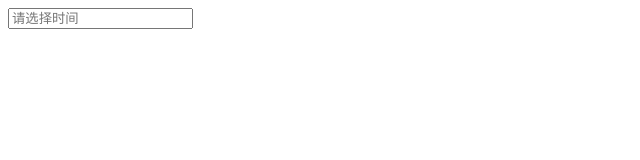
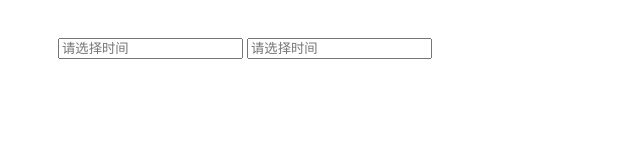
Before and after one commit to ruichengping/Jcalendar, a plain HTML site: page src/index.html in a window 1280 px wide. Shown: the whole page, without its empty margins (0-640 px from the left). Drawn offline with Linux system fonts and the light colour scheme.

Commit message:
1.修复Jcalendar不能支持多个实例  2.动态计算选择器的位置

```diff
--- a/src/index.html
+++ b/src/index.html
@@ -7,8 +7,15 @@
     <title>Jcalendar</title>
     <link rel="stylesheet" type="text/css" href="./css/Jcalendar.css">
 </head>
+<style>
+    #date{
+        margin-top: 30px;
+        margin-left: 50px;
+    }
+</style>
 <body>
-    <input id="date" type="text" value="" placeholder="请选择时间"/>
+    <input id="date"  type="text" value="" placeholder="请选择时间"/>
+    <input id="date1"  type="text" value="" placeholder="请选择时间"/>
 
 </body>
 <script src="./js/Jcalendar.js"></script>
@@ -16,5 +23,8 @@
     new Jcalendar({
         input:'date',
     });
+     new Jcalendar({
+        input:'date1',
+    });
 </script>
 </html>
--- a/src/js/Jcalendar.js
+++ b/src/js/Jcalendar.js
@@ -1,26 +1,54 @@
 (function (win, doc) {
-    var currentYear = "";
-    var currentMonth = "";
     //根据input来计算并设置Jcalendar的top值和left值
-    function setPosition(inputDom) {
+    function setPosition(inputDom,selector) {
         var left = inputDom.offsetLeft;
-        var top = inputDom.clientHeight + inputDom.offsetHeight + 6;
-        console.log(left + ";" + top);
+        var top = inputDom.offsetTop + inputDom.offsetHeight + 6;
+        selector.style.left = left + "px";
+        selector.style.top = top + "px";
     }
-    function toTwo(num){
-        if(num<10){
-            return "0"+num;
-        }else{
+
+    function toTwo(num) {
+        if (num < 10) {
+            return "0" + num;
+        } else {
             return num;
         }
     }
+
+    function checkDateStr(dateStr) {
+        var dateArray = dateStr.split("-");
+        var currentYear = "";
+        var currentMonth = "";
+        var currentDay = "";
+        var today = new Date();
+        if (dateStr === '') {
+            currentYear = today.getFullYear();
+            currentMonth = today.getMonth() + 1;
+            currentDay = today.getDate();
+        } else if (dateArray.length === 3) {
+            var year = dateArray[0];
+            var month = parseInt(dateArray[1]);
+            var day = parseInt(dateArray[2]);
+            if (new Date(year, month, 0) >= day) {
+                currentYear = year;
+                currentMonth = month;
+                currentDay = day;
+            }
+        }
+        return {
+            "currentYear": currentYear,
+            "currentMonth": currentMonth,
+            "currentDay": currentDay
+        }
+    }
     //根据年，月获取日数组
-    function getMonthData(year, month) {
+    function getMonthData(year, month, day) {
         var days = [];
         var today = new Date();
-        if (!year || !month) {
+        if (!year | !month | !day) {
             year = today.getFullYear();
             month = today.getMonth() + 1;
+            day = today.getDate();
         }
         //获取该月第一天的Date对象
         var firstDateObj = new Date(year, month - 1, 1);
@@ -39,9 +67,12 @@
             var className = "available disabled";
             var thisMonth = month - 1;
             var date = lastDateOfPrevMonth - firstDateWeekDay + i + 1;
-            if (thisMonth === 0) { thisMonth = 1; }
+            if (thisMonth === 0) {
+                thisMonth = 1;
+            }
             days.push({
                 "date": date,
+                "showDate": date,
                 "thisMonth": thisMonth,
                 "className": className
             });
@@ -51,14 +82,25 @@
             var className = "available";
             var date = i + 1;
             var thisMonth = month;
-            if (date === today.getDate()) {
+            if (date === day) {
                 className = "available current";
             }
+            if (today.getDate() === date && today.getFullYear() === year && today.getMonth() + 1 === month) {
                 days.push({
                     "date": date,
+                    "showDate": "今天",
                     "thisMonth": thisMonth,
                     "className": className
                 });
+            } else {
+                days.push({
+                    "date": date,
+                    "showDate": date,
+                    "thisMonth": thisMonth,
+                    "className": className
+                });
+            }
+
         }
         var nextMonthLength = days.length;
         //下月
@@ -66,9 +108,12 @@
             var className = 'available disabled';
             var date = i + 1;
             var thisMonth = month + 1;
-            if (thisMonth === 13) { thisMonth = 12; }
+            if (thisMonth === 13) {
+                thisMonth = 12;
+            }
             days.push({
                 "date": date,
+                "showDate": date,
                 "thisMonth": thisMonth,
                 "className": className
             });
@@ -79,8 +124,12 @@
             "days": days
         }
     }
+
     function Jcalendar(options) {
         this.inputDom = doc.getElementById(options.input);
+        this.currentYear = "";
+        this.currentMonth = "";
+        this.currentDay = "";
         this.init();
     }
     Jcalendar.prototype = {
@@ -89,79 +138,112 @@
             this.render();
             this.bind();
         },
-        render: function (year, month) {
-            var monthData = getMonthData(year, month);
+        render: function (year, month, day) {
+            var monthData = getMonthData(year, month, day);
             var year = monthData.year;
             var month = monthData.month;
             var days = monthData.days;
-            currentYear = year;
-            currentMonth = month;
+            this.currentYear = year;
+            this.currentMonth = month;
+            this.currentDay = day;
             var daysHtml = "";
             days.forEach(function (item, index) {
                 if (index % 7 === 0) {
                     daysHtml += "<tr>";
                 }
-                daysHtml += "<td class='" + item.className + "'>" + item.date + "</td>"
+                daysHtml += "<td class='" + item.className + "'>" + item.showDate + "</td>"
                 if (index % 7 === 6) {
                     daysHtml += "<tr>";
                 }
             });
-            var htmlStr = "<div class='Jcalendar-header'>"
-                + "<a class='Jcalendar-prev-year' href='javascript:void(0);'>&lt;&lt;</a>"
-                + "<a class='Jcalendar-prev-month' href='javascript:void(0);'>&lt;</a>"
-                + "<span class='Jcalendar-year'> " + currentYear + "年</span>"
-                + "<span class='Jcalendar-month'>" + toTwo(currentMonth) + "月 </span>"
-                + "<a class='Jcalendar-next-month' href='javascript:void(0);'>&gt;</a>"
-                + "<a class='Jcalendar-next-year' href='javascript:void(0);'>&gt;&gt;</a>"
-                + "</div>"
-                + "<div class='Jcalendar-body'>"
-                + "<table class='Jcalendar-table'>"
-                + "<thead>"
-                + "<tr>"
-                + "<th>日</th>"
-                + "<th>一</th>"
-                + "<th>二</th>"
-                + "<th>三</th>"
-                + "<th>四</th>"
-                + "<th>五</th>"
-                + "<th>六</th>"
-                + "</tr>"
-                + "</thead>"
-                + "<tbody>"
-                + daysHtml
-                + "</tbody>"
-                + "</table>"
-                + "</div>";
-
-            if (doc.getElementsByClassName("Jcalendar-wrapper").length === 0) {
+            var htmlStr = "<div class='Jcalendar-header'>" +
+                "<a class='Jcalendar-prev-year' href='javascript:void(0);'>&lt;&lt;</a>" +
+                "<a class='Jcalendar-prev-month' href='javascript:void(0);'>&lt;</a>" +
+                "<span class='Jcalendar-year'> " + this.currentYear + "年</span>" +
+                "<span class='Jcalendar-month'>" + toTwo(this.currentMonth) + "月 </span>" +
+                "<a class='Jcalendar-next-month' href='javascript:void(0);'>&gt;</a>" +
+                "<a class='Jcalendar-next-year' href='javascript:void(0);'>&gt;&gt;</a>" +
+                "</div>" +
+                "<div class='Jcalendar-body'>" +
+                "<table class='Jcalendar-table'>" +
+                "<thead>" +
+                "<tr>" +
+                "<th>日</th>" +
+                "<th>一</th>" +
+                "<th>二</th>" +
+                "<th>三</th>" +
+                "<th>四</th>" +
+                "<th>五</th>" +
+                "<th>六</th>" +
+                "</tr>" +
+                "</thead>" +
+                "<tbody>" +
+                daysHtml +
+                "</tbody>" +
+                "</table>" +
+                "</div>";
+            //删除旧时间选择器
+            var container=doc.getElementsByClassName("Jcalendar-wrapper")[0];
+            if(container) {
+                container.parentNode.removeChild(container);
+            }
+            //渲染时间选择器并绑定事件
             var element = doc.createElement("div");
                 element.className = "Jcalendar-wrapper";
                 element.innerHTML = htmlStr;
                 doc.body.appendChild(element);
+            this.bindEvent(element);
+            //设置时间选择器位置
+            setPosition(this.inputDom,element);
+        },
+        bindEvent: function (element) {
+            var _this=this;
+            element.addEventListener("click", function (event) {
+                if (event.target.className === "Jcalendar-prev-year") {
+                    //上一年
+                    _this.inputDom.focus();
+                    _this.render(_this.currentYear - 1, _this.currentMonth, _this.currentDay);
+                } else if (event.target.className === "Jcalendar-prev-month") {
+                    //上月
+                    _this.inputDom.focus();
+                    _this.render(_this.currentYear, _this.currentMonth - 1, _this.currentDay);
+                } else if (event.target.className === "Jcalendar-next-month") {
+                    //下月
+                    _this.inputDom.focus();
+                    if (_this.currentMonth + 1 > 12) {
+                        _this.render(_this.currentYear + 1, 1, _this.currentDay);
                     } else {
-                doc.getElementsByClassName("Jcalendar-wrapper")[0].innerHTML = htmlStr;
+                        _this.render(_this.currentYear, _this.currentMonth + 1, _this.currentDay);
                     }
+                } else if (event.target.className === "Jcalendar-next-year") {
+                    //下年
+                    _this.inputDom.focus();
+                    _this.render(_this.currentYear + 1, _this.currentMonth, _this.currentDay);
+                } else if (event.target.className.indexOf("available") > -1) {
+                    //本月可选择的日期
+                    _this.currentDay = event.target.innerHTML;
+                    element.style.display = "none";
+                    _this.inputDom.value = _this.currentYear + "-" + toTwo(_this.currentMonth) + "-" + toTwo(_this.currentDay);
+                }
+                event.stopPropagation();
+            });
+            doc.addEventListener("click", function () {
+               element.style.display = "none";
+            });
         },
         bind: function () {
             var _this = this;
             //input框控制Jcalendar的显示和隐藏
-            this.inputDom.addEventListener("click", function () {
+            this.inputDom.addEventListener("click", function (event) {
+                //年
+                _this.currentYear = checkDateStr(_this.inputDom.value).currentYear;
+                //月
+                _this.currentMonth = checkDateStr(_this.inputDom.value).currentMonth;
+                //日
+                _this.currentDay = checkDateStr(_this.inputDom.value).currentDay
+                _this.render(_this.currentYear, _this.currentMonth, _this.currentDay);
                 doc.getElementsByClassName("Jcalendar-wrapper")[0].style.display = "block";
-            });
-            doc.addEventListener("click", function (event) {
-                if (event.target.className === "Jcalendar-prev-year") {
-                    _this.inputDom.focus();
-                    _this.render(currentYear - 1, currentMonth);
-                } else if (event.target.className === "Jcalendar-prev-month") {
-                    _this.inputDom.focus();
-                    _this.render(currentYear, currentMonth - 1);
-                } else if (event.target.className === "Jcalendar-next-month") {
-                    _this.inputDom.focus();
-                    _this.render(currentYear, currentMonth +1);
-                } else if (event.target.className === "Jcalendar-next-year") {
-                    _this.inputDom.focus();
-                    _this.render(currentYear+1, currentMonth);
-                }
+                event.stopPropagation();
             });
         }
     }
```
Also changed, not shown: src/css/Jcalendar.css (+5 -2 lines). Lines whose indentation alone changed are shown as unchanged.
